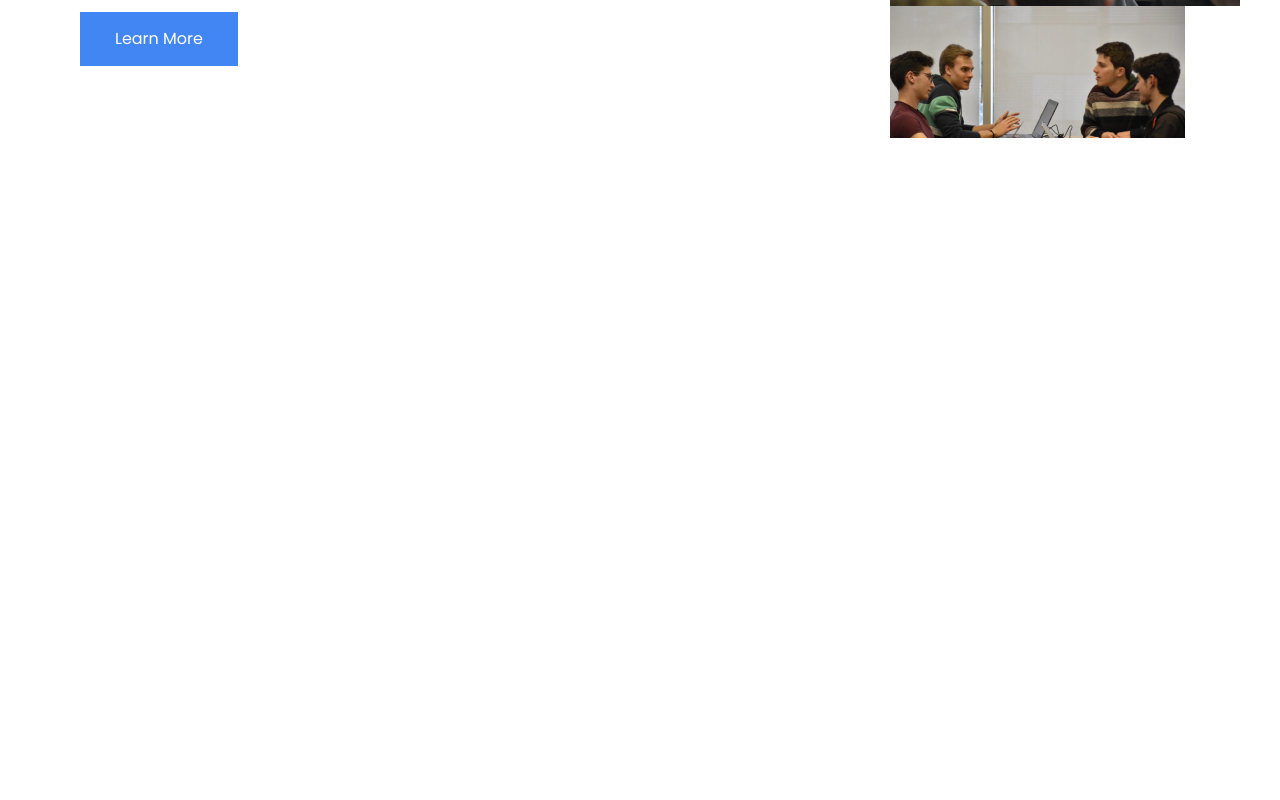
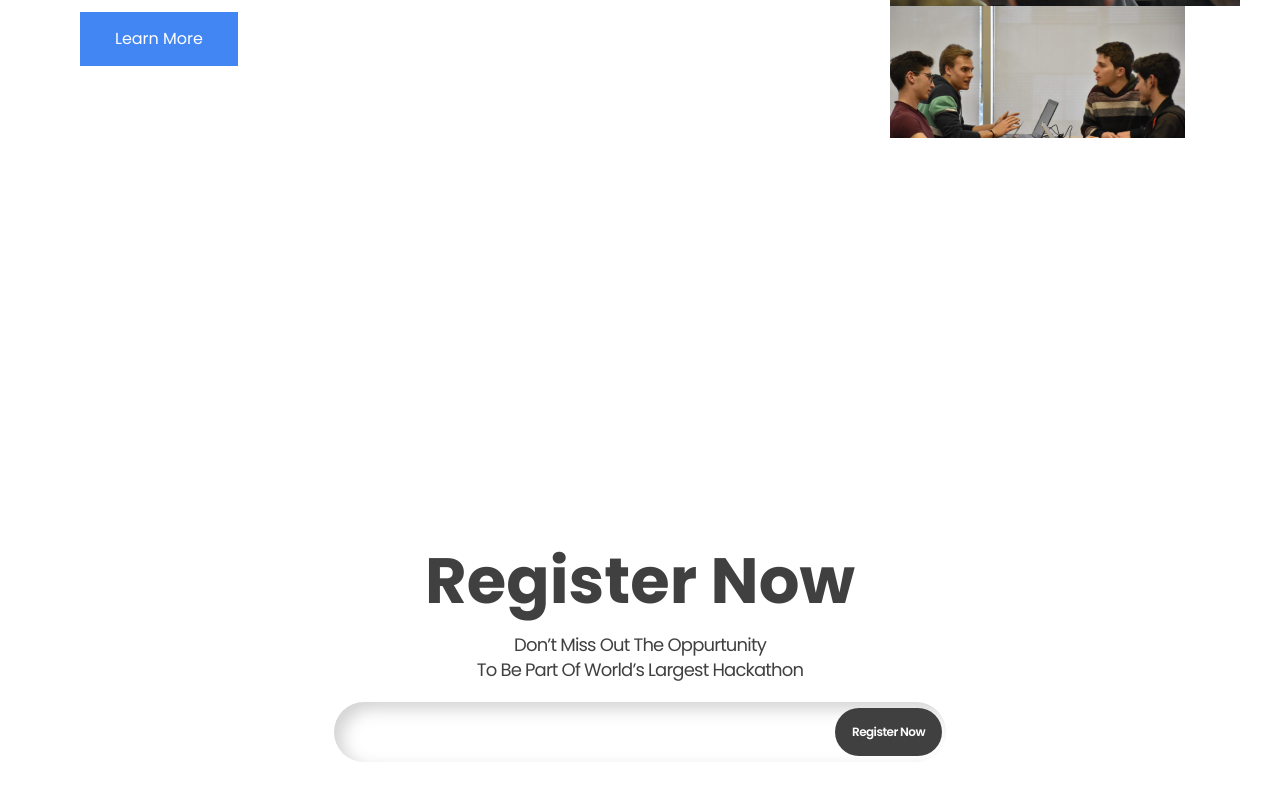
Before and after one commit to kratos-respawned/Hashcode, a Next.js app: page / in a window 1280 px wide. Shown: the part 1504-2304 px from the top of the page. Before the commit the page ends 1754 px from the top, so only its background shows below. Built offline with nearby package versions, Linux system fonts and the light colour scheme.

Commit message:
register page added

```diff
--- a/src/app/globals.css
+++ b/src/app/globals.css
@@ -14,6 +14,9 @@
 .poppins{
   font-family: 'Poppins', sans-serif;
 }
+.shadow-white{
+  box-shadow: -8px -8px 16px rgba(255, 255, 255, 0.7), inset 8px 7px 16px rgba(81, 79, 79, 0.25);
+}
 @layer components {
   .hero-section {
     position: relative;
--- a/src/app/page.tsx
+++ b/src/app/page.tsx
@@ -1,5 +1,6 @@
 import Challenge from "@/components/Challenge/Challenge";
 import Herosection from "@/components/Herosection/Herosection";
+import Register from "@/components/Register/Register";
 import What from "@/components/What/What";
 
 export default function Home() {
@@ -8,6 +9,7 @@ export default function Home() {
       <Herosection />
       <Challenge/>
       <What/>
+      <Register/>
     </>
   );
 }
--- /dev/null
+++ b/src/components/Register/Register.tsx
@@ -0,0 +1,19 @@
+import React from 'react'
+
+function Register() {
+  return (
+    <>
+        <div className="grid place-items-center min-h-screen">
+            <div className="flex flex-col justify-center items-center">
+                <p className="poppins font-bold text-[64px] leading-[86px] tracking-[-4.5%] text-black/75">Register Now</p>
+                <p className="poppins font-normal text-[18px] leading-[25px] tracking-[-0.045em] text-black/75 text-center mt-2">Don’t Miss Out The Oppurtunity <br /> To Be Part Of World’s Largest Hackathon </p>
+                <div className="w-[612px] h-[60px] bg-white shadow-white rounded-full flex flex-row justify-end items-center px-1 mt-5">
+                    <button className='bg-[#404040] text-white poppins rounded-full grid place-items-center font-semibold text-[12px] tracking-[-0.045em] leading-[17px] w-[107px] h-[47.08px]'>Register Now</button>
+                </div>
+            </div>
+        </div>
+    </>
+  )
+}
+
+export default Register
```
